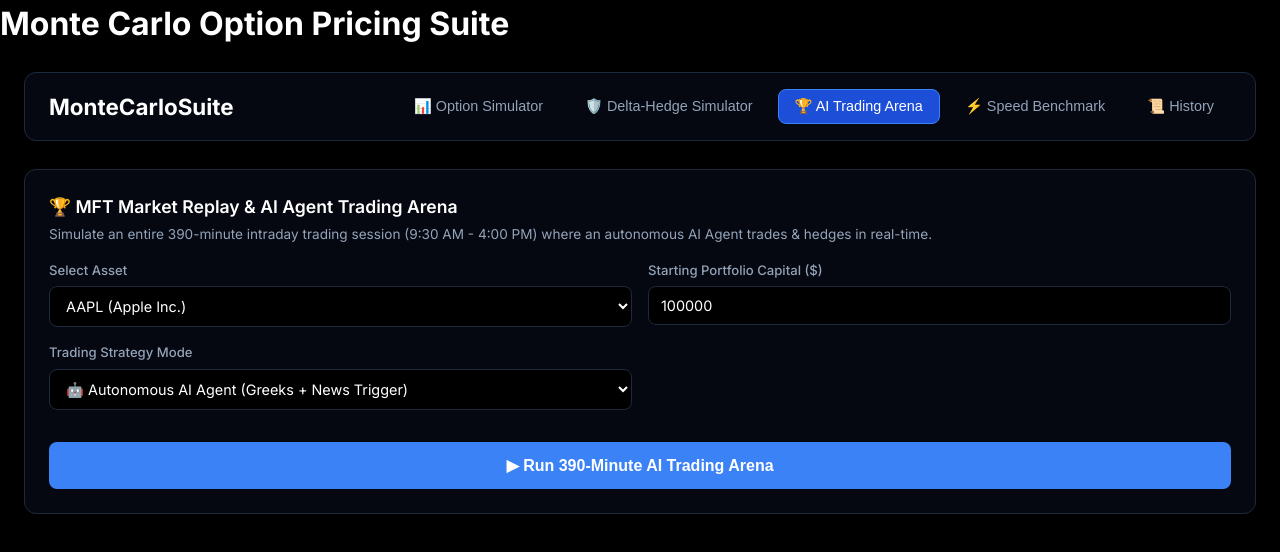
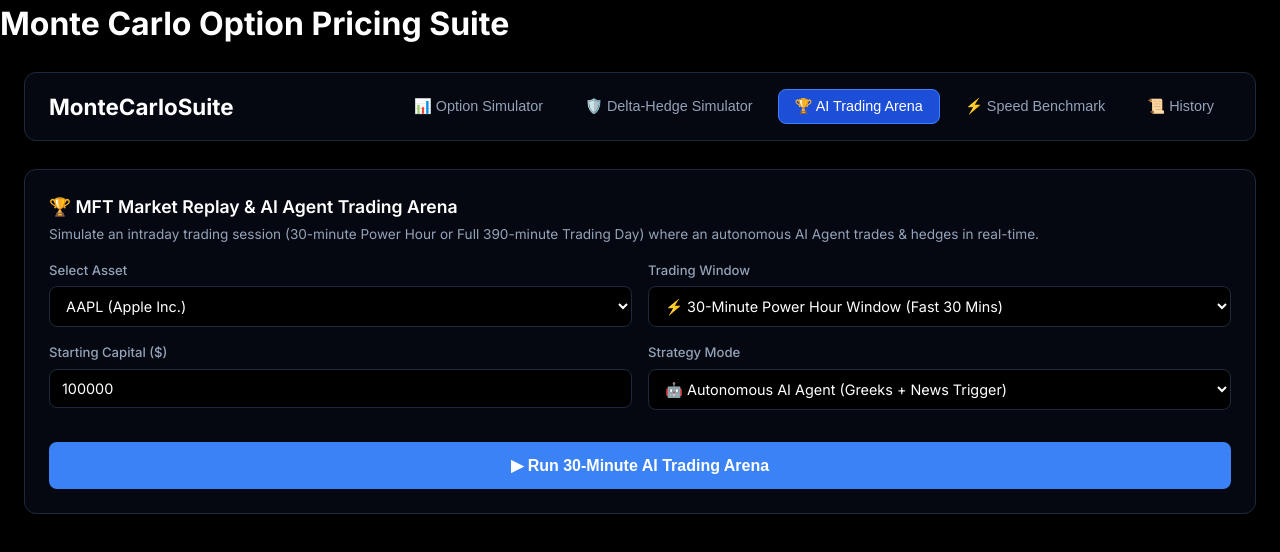
Before and after one commit to focus-0/monteCarloSuite, a React (Create React App) app in the folder client/: page / in a window 1280 px wide. Both pictures are taken after a click on the button "🏆 AI Trading Arena". Shown: the top 552 px of the page. Built offline with nearby package versions, Linux system fonts and the light colour scheme.

Commit message:
feat(MonteCarlo): add 30-minute Power Hour session window selector to AI Trading Arena

```diff
--- a/client/src/components/AITradingArena.js
+++ b/client/src/components/AITradingArena.js
@@ -22,7 +22,8 @@ const AITradingArena = () => {
   const [params, setParams] = useState({
     symbol: 'AAPL',
     capital: 100000,
-    strategyMode: 'ai_agent'
+    strategyMode: 'ai_agent',
+    timeWindow: 30
   });
 
   const [result, setResult] = useState(null);
@@ -43,7 +44,8 @@ const AITradingArena = () => {
       const res = await axios.post(`${API_BASE_URL}/api/mft/arena/run`, {
         symbol: params.symbol,
         capital: parseFloat(params.capital),
-        strategyMode: params.strategyMode
+        strategyMode: params.strategyMode,
+        timeWindow: parseInt(params.timeWindow)
       });
       setResult(res.data);
     } catch (err) {
@@ -57,8 +59,9 @@ const AITradingArena = () => {
   const getNavChartData = () => {
     if (!result || !result.navCurve || result.navCurve.length === 0) return null;
 
-    // Sample every 10th minute for smooth chart rendering
-    const sampled = result.navCurve.filter((_, idx) => idx % 10 === 0 || idx === result.navCurve.length - 1);
+    // Sample points appropriately for chart display
+    const sampleInterval = result.navCurve.length > 50 ? 5 : 1;
+    const sampled = result.navCurve.filter((_, idx) => idx % sampleInterval === 0 || idx === result.navCurve.length - 1);
 
     return {
       labels: sampled.map((pt) => pt.time),
@@ -97,7 +100,7 @@ const AITradingArena = () => {
           <div>
             <h3 className="card-title" style={{ margin: 0 }}>🏆 MFT Market Replay & AI Agent Trading Arena</h3>
             <p style={{ color: '#94a3b8', fontSize: '0.85rem', margin: '4px 0 0 0' }}>
-              Simulate an entire 390-minute intraday trading session (9:30 AM - 4:00 PM) where an autonomous AI Agent trades & hedges in real-time.
+              Simulate an intraday trading session (30-minute Power Hour or Full 390-minute Trading Day) where an autonomous AI Agent trades & hedges in real-time.
             </p>
           </div>
         </div>
@@ -114,7 +117,14 @@ const AITradingArena = () => {
               </select>
             </div>
             <div className="form-group">
-              <label>Starting Portfolio Capital ($)</label>
+              <label>Trading Window</label>
+              <select name="timeWindow" value={params.timeWindow} onChange={handleChange} className="form-control">
+                <option value={30}>⚡ 30-Minute Power Hour Window (Fast 30 Mins)</option>
+                <option value={390}>📈 Full Trading Day (390 Mins)</option>
+              </select>
+            </div>
+            <div className="form-group">
+              <label>Starting Capital ($)</label>
               <input
                 type="number"
                 name="capital"
@@ -125,7 +135,7 @@ const AITradingArena = () => {
               />
             </div>
             <div className="form-group">
-              <label>Trading Strategy Mode</label>
+              <label>Strategy Mode</label>
               <select name="strategyMode" value={params.strategyMode} onChange={handleChange} className="form-control">
                 <option value="ai_agent">🤖 Autonomous AI Agent (Greeks + News Trigger)</option>
                 <option value="delta_hedge">🛡️ Rules-Based Delta Hedge</option>
@@ -135,7 +145,7 @@ const AITradingArena = () => {
           </div>
 
           <button type="submit" className="btn btn-primary btn-submit" disabled={loading} style={{ width: '100%', marginTop: '1rem' }}>
-            {loading ? '⚡ Simulating 390 Trading Minutes in Sub-2ms C++ Engine...' : '▶ Run 390-Minute AI Trading Arena'}
+            {loading ? `⚡ Simulating ${params.timeWindow}-Minute Session in Sub-2ms C++ Engine...` : `▶ Run ${params.timeWindow}-Minute AI Trading Arena`}
           </button>
         </form>
       </div>
```
Also changed, not shown: 3 other files (tests, documents, lock files or other folders).
